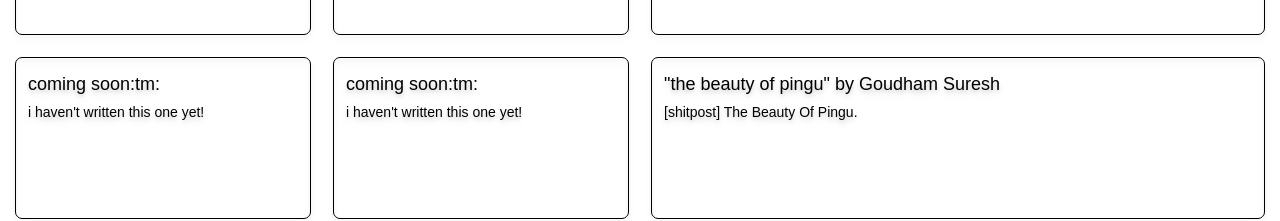
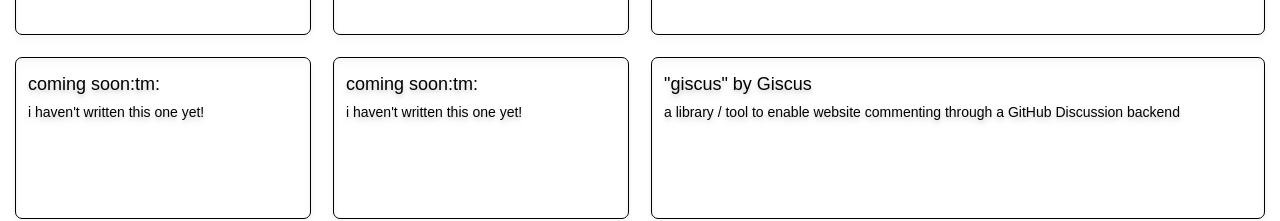
Before and after one commit to nullishamy/nullishamy.github.io, a SvelteKit app: page / in a window 1280 px wide. Shown: the part 854-1075 px from the top of the page. Built offline with nearby package versions, Linux system fonts and the light colour scheme; some icons are missing; a web font is replaced by a local one; what @catppuccin/tailwindcss would draw is missing.

Commit message:
feat(content): add giscus link

```diff
--- a/src/content/index.ts
+++ b/src/content/index.ts
@@ -31,11 +31,11 @@ export const externalReads: ExternalPost[] = [
 		blurb: "a guide to increasing your app's compatibility with non-Mastodon fediverse servers."
 	},
 	{
-		title: 'the beauty of pingu',
+		title: 'giscus',
 		externalLink:
-			'https://web.archive.org/web/20230314101532/https://goudham.me/blog/non-tech/the-beauty-of-pingu.html',
-		author: 'Goudham Suresh',
-		blurb: '[shitpost] The Beauty Of Pingu.'
+			'https://giscus.app/',
+		author: 'Giscus',
+		blurb: 'a library / tool to enable website commenting through a GitHub Discussion backend'
 	}
 ];
 
```
